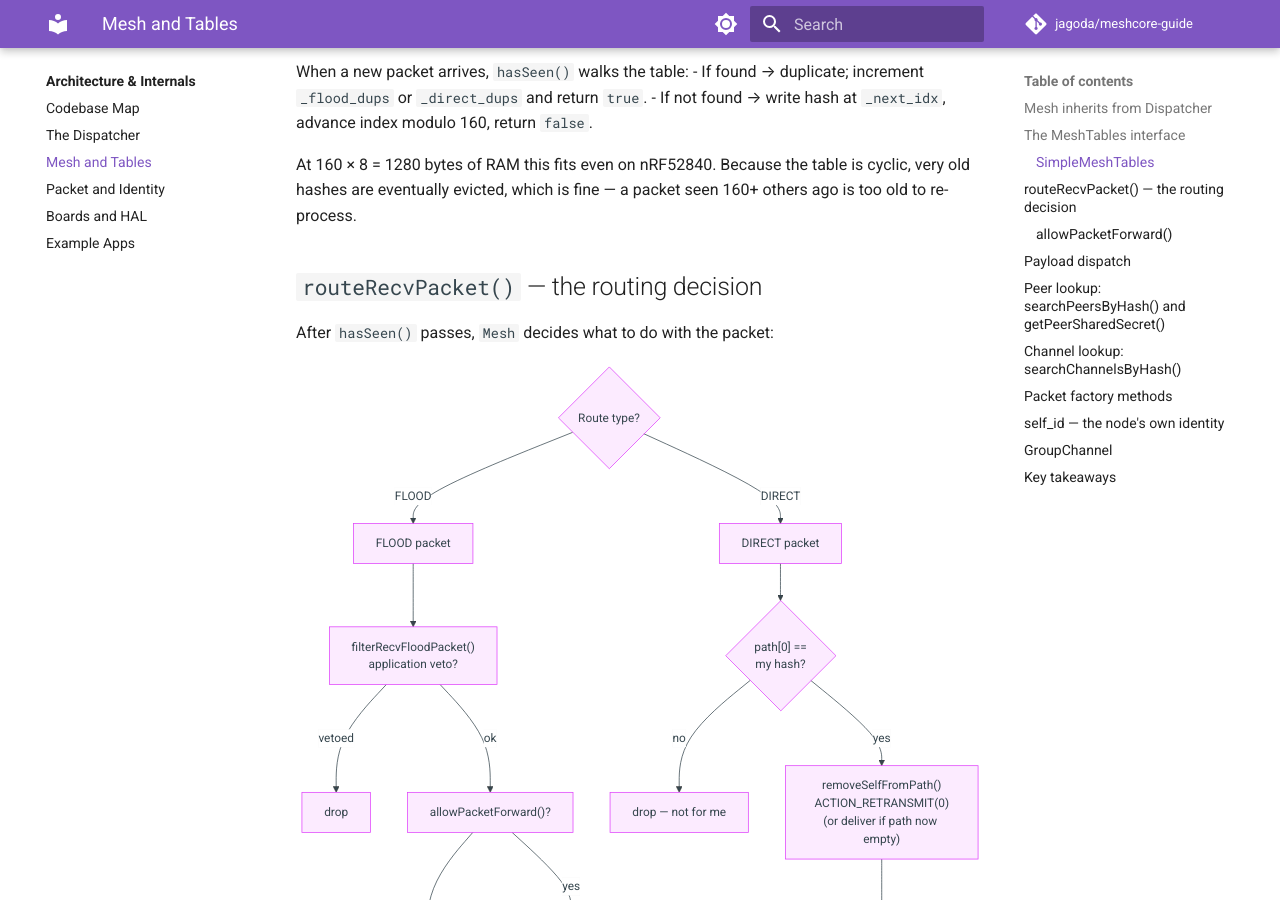
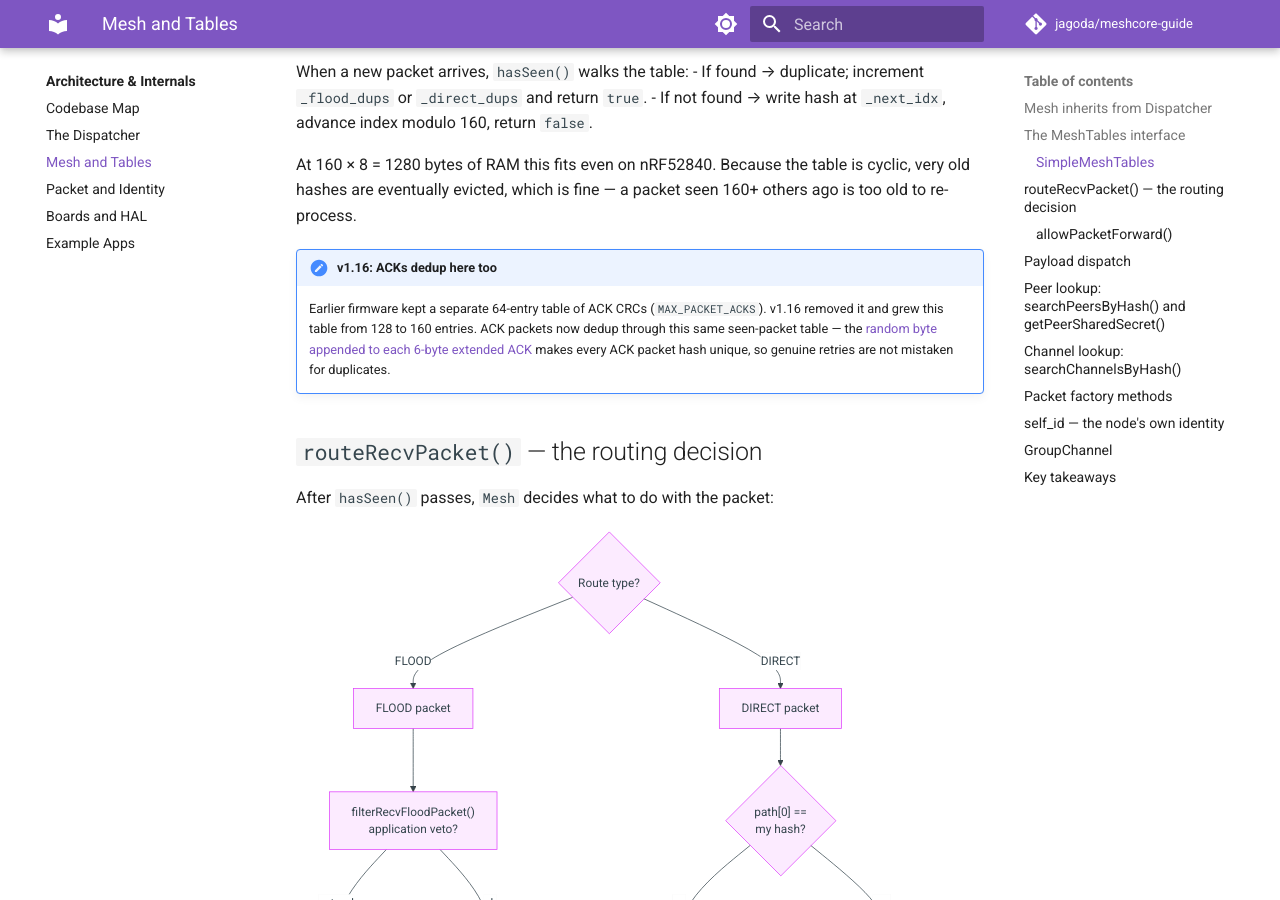
Before and after one commit to jagoda/meshcore-guide, an MkDocs documentation site: the page built from docs/internals/mesh-and-tables.md, in a window 1280 px wide and 900 px high, scrolled down 1521 px. Built offline with MkDocs 1.6.1 and Material for MkDocs 9.7.7, drawn with Linux system fonts in a browser that asks for light colours; comment, search, counter and statistics services are not loaded; some of the changed text lies outside the part shown.

Commit message:
checkpoint: Phase 2 — ACK dedup note + createAck(buf,len) in mesh-and-tables

```diff
--- a/docs/internals/mesh-and-tables.md
+++ b/docs/internals/mesh-and-tables.md
@@ -52,6 +52,14 @@ When a new packet arrives, `hasSeen()` walks the table:
 At 160 × 8 = 1280 bytes of RAM this fits even on nRF52840. Because the
 table is cyclic, very old hashes are eventually evicted, which is fine —
 a packet seen 160+ others ago is too old to re-process.
+
+!!! note "v1.16: ACKs dedup here too"
+    Earlier firmware kept a separate 64-entry table of ACK CRCs
+    (`MAX_PACKET_ACKS`). v1.16 removed it and grew this table from 128 to 160
+    entries. ACK packets now dedup through this same seen-packet table — the
+    [random byte appended to each 6-byte extended ACK](../protocol/payload-types-tour.md)
+    makes every ACK packet hash unique, so genuine retries are not mistaken for
+    duplicates.
 
 ## `routeRecvPacket()` — the routing decision
 
@@ -141,7 +149,7 @@ Packet* createAdvert(id, app_data, len);
 Packet* createDatagram(type, dest, secret, data, len);
 Packet* createAnonDatagram(type, sender, dest, secret, data, len);
 Packet* createGroupDatagram(type, channel, data, len);
-Packet* createAck(ack_crc);
+Packet* createAck(ack, len);          // v1.16: byte buffer + length (was a bare 4-byte CRC)
 Packet* createPathReturn(dest, secret, path, path_len, extra_type, extra, len);
 Packet* createRawData(data, len);
 Packet* createTrace(tag, auth_code, flags);
```
